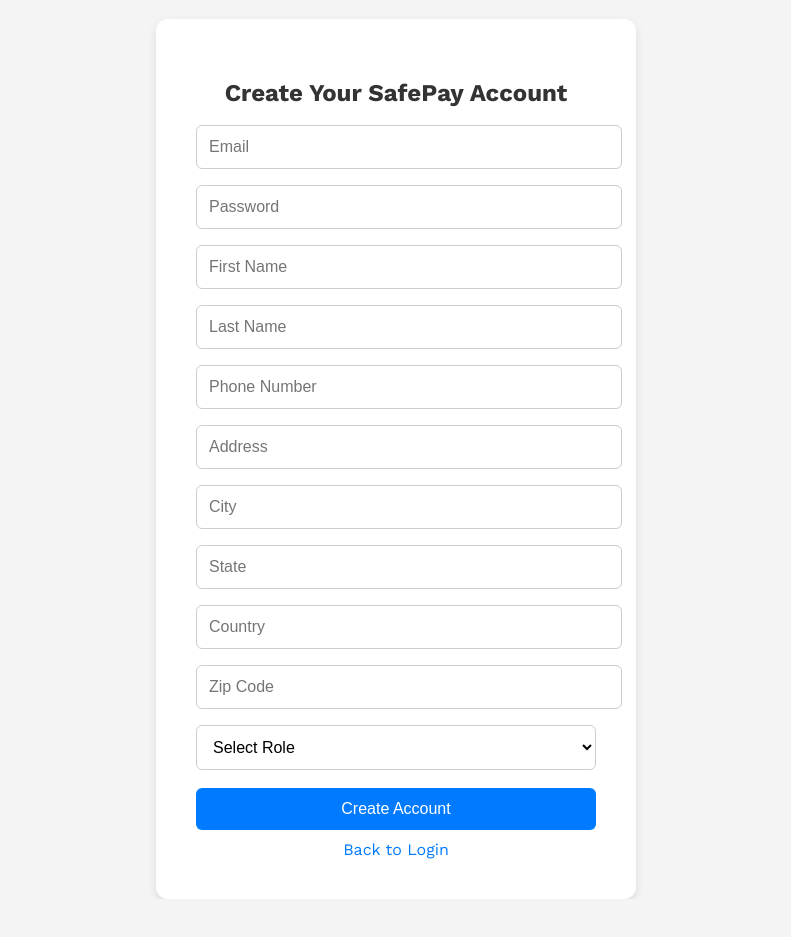
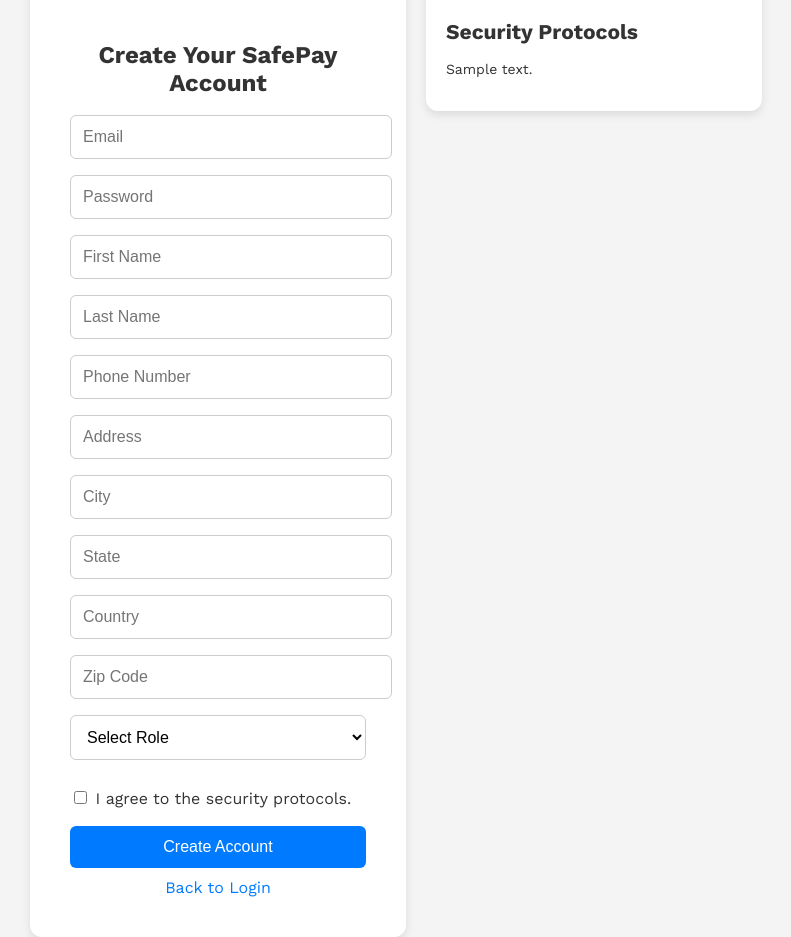
Before and after one commit to Val-9975/FYP-25-S1-14, a Django app: page /payments/create-user/ in a window 1280 px wide. Shown: the whole page, without its empty margins (244-1035 px from the left). Before the commit the page ends 899 px from the top, so only its background shows below. Run offline with Django 5.2, Linux system fonts and the light colour scheme; tables that the repository leaves empty hold one stand-in row (values such as "Sample post"); parts of the project's set-up code (start-up, migrations or seed data) failed here and were passed over.

Commit message:
Checkbox for CreateUsers + Edit from System Admin

```diff
--- a/FYP/custom_gateway/settings.py
+++ b/FYP/custom_gateway/settings.py
@@ -97,7 +97,7 @@
         'USER': 'root',              # Replace with your MySQL username
         'PASSWORD': '1234',              # Replace with your MySQL password
         'HOST': 'localhost',         # Database host, 'localhost' for local development
-        'PORT': '3306',              # Default MySQL port
+        'PORT': '3307',              # Default MySQL port
     }
 }
 
--- a/FYP/payments/models.py
+++ b/FYP/payments/models.py
@@ -167,3 +167,7 @@
     class Meta:
         db_table = 'user_account_status'
         managed = False
+
+class SecurityProtocolDetail(models.Model):
+    content = models.TextField()
+    updated_at = models.DateTimeField(auto_now=True)
--- a/FYP/payments/templates/createUsers.html
+++ b/FYP/payments/templates/createUsers.html
@@ -81,6 +81,34 @@
             font-size: 40px; /* Adjust font size as needed */
             font-weight: bold;
         }
+        .wrapper {
+            display: flex;
+            gap: 20px;
+            align-items: flex-start;
+            justify-content: center;
+        }
+
+        .container, .info-section {
+            flex: 1;
+        }
+
+        .info-section {
+            background: #fff;
+            padding: 20px;
+            border-radius: 12px;
+            box-shadow: 0 4px 10px rgba(0, 0, 0, 0.1);
+            font-size: 14px;
+            max-width: 400px;
+        }
+        .checkbox-group {
+            margin-top: 20px;
+            text-align: left;
+        }
+        .checkbox-group label {
+            display: block;
+            margin-bottom: 8px;
+        }
+
     </style>
     <script>
         function showPopup(message, isSuccess) {
@@ -97,6 +125,7 @@
         <h2>SafePay</h2>
     </div>
 
+    <div class = "wrapper">
     <div class="container">
         <h2>Create Your SafePay Account</h2>
 
@@ -128,10 +157,35 @@
                 <option value="1">Customer</option>
                 <option value="2">Merchant</option>
             </select>
+            <!-- Agree checkbox -->
+            <div class="checkbox-group">
+                <label>
+                    <input type="checkbox" name="agree_terms" id="agree_terms"> I agree to the security protocols.
+                </label>
+            </div>
+
+
 
             <button type="submit" class="sign-up-button">Create Account</button>
         </form>
         <a href="{% url 'login' %}" class="back-to-login">Back to Login</a>
     </div>
+    <div class="info-section">
+        <h2 class="text-lg font-bold mb-2">Security Protocols</h2>
+        <p>{{ security_protocol.content|linebreaks }}</p>
+
+    </div>
+    </div>
 </body>
+
+<script>
+    function validateForm() {
+        const agreement = document.getElementById("agree_terms");
+        if (!agreement.checked) {
+            alert("Only if you agree to the protocols, then can an account be created.");
+            return false;
+        }
+        return true;
+    }
+</script>
 </html>
--- a/FYP/payments/urls.py
+++ b/FYP/payments/urls.py
@@ -22,6 +22,8 @@
     path('dashboard/systemadmin/', views.systemAdmin_dashboard, name='sysadmin_dashboard'),
     path('dashboard/systemadmin/manage-users/', views.sysadmin_manage_users, name='sysadmin_manage_users'),
     path('dashboard/systemadmin/settings/', views.sysadmin_settings, name='sysadmin_settings'),
+    path('dashboard/sysadmin/settings/', views.sysadmin_settings, name='sysadmin_settings'),
+    path('dashboard/update-security-protocol-text/', views.update_security_protocol_text, name='update_security_protocol_text'),
     path('dashboard/systemadmin/update-security/', views.update_security_protocols, name='update_security_protocols'),
     path('dashboard/systemadmin/update-user-status/', views.update_user_status, name='update_user_status'),
     path('dashboard/systemadmin/view-user-logs/', views.sysadmin_view_user_logs, name='sysadmin_view_user_logs'),
--- a/FYP/payments/views.py
+++ b/FYP/payments/views.py
@@ -16,7 +16,7 @@
 from .login import handle_login
 from .logout import custom_logout
 from decimal import Decimal, InvalidOperation
-from .models import SecurityProtocol
+from .models import SecurityProtocol, SecurityProtocolDetail
 from django.http import JsonResponse
 from django.db import connection
 from django.views.decorators.csrf import csrf_exempt
@@ -33,6 +33,15 @@
 def create_user(request):
 
     if request.method == 'POST':
+        # First, check if the user agreed to the security protocols
+        agreement = request.POST.get('agree_terms')  # 'on' if checked, None otherwise
+        if not agreement:
+            messages.error(request, "Only if you agree to the protocols, then can an account be created.")
+            #Re-render the form with the current protocols content
+            protocol = SecurityProtocolDetail.objects.first()
+            return render(request, 'createUsers.html', {'security_protocol': protocol})
+
+        #collect form data
         email = request.POST.get('email')
         password = request.POST.get('password')
         first_name = request.POST.get('first_name')
@@ -80,7 +89,8 @@
         return redirect('create_user')  # Redirect after successful creation
     else:
         # Handle GET request by rendering a form page
-        return render(request, 'createUsers.html')
+        protocol = SecurityProtocolDetail.objects.first()
+        return render(request, 'createUsers.html', {'security_protocol': protocol})
 
 
 def handle_login(request):
@@ -243,6 +253,25 @@
 
     }
     return render(request, 'SysAdminUI.html', context)
+
+def sysadmin_settings(request):
+    protocol = SecurityProtocolDetail.objects.first()
+    content = protocol.content if protocol and protocol.content else 'No security content saved yet.'
+    return render(request, 'SysAdminSecuritySettings.html', {
+        'protocol_content': content,
+    })
+
+def update_security_protocol_text(request):
+    if request.method == 'POST':
+        new_content = request.POST.get('security_content')
+        protocol = SecurityProtocolDetail.objects.first()
+        if protocol:
+            protocol.content = new_content
+            protocol.save()
+        else:
+            SecurityProtocolDetail.objects.create(content=new_content)
+        messages.success(request, "Security protocol details updated successfully.")
+    return redirect('sysadmin_settings')
 
 def process_payment(request):
     # Placeholder logic; replace with your actual payment processing code.
```
Also changed, not shown: FYP/payments/templates/SysAdminSecuritySettings.html (+25 -0 lines), FYP/payments/migrations/0009_securityprotocoldetail.py (added).
